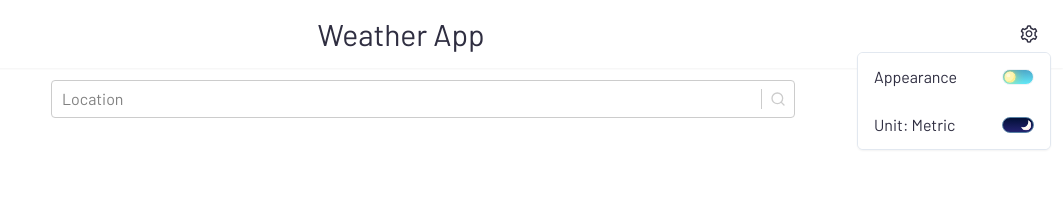
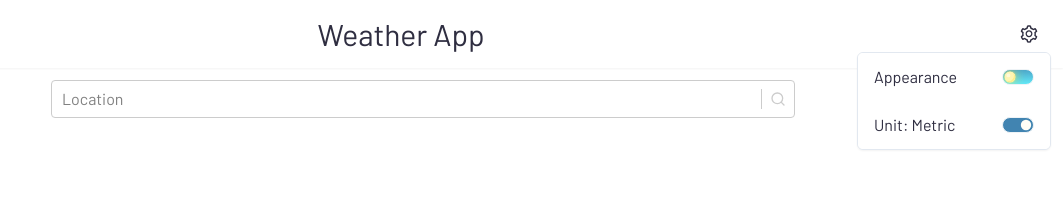
Before and after one commit to palprabhat/weather-app, a Next.js app: page / in a window 1280 px wide. Both pictures are taken after a click on the button 1245 px from the left and 34 px from the top of the page. Shown: the top 207 px of the page, without its empty margins (217-1280 px from the left). Built offline with nearby package versions, Linux system fonts and the light colour scheme.

Commit message:
added temp conversion

```diff
--- a/components/dropMenu.jsx
+++ b/components/dropMenu.jsx
@@ -28,7 +28,7 @@ const RenderItems = ({ children, closeOnItemSelect, darkTheme }) => {
             className={`${
               darkTheme
                 ? "bg-gray-800 hover:bg-gray-700 focus:bg-gray-700"
-                : "bg-white"
+                : "bg-white hover:bg-indigo-100 focus:bg-indigo-100"
             }`}
             onClick={(e) => (!closeOnItemSelect ? e.stopPropagation() : null)}
           >
--- a/components/header.jsx
+++ b/components/header.jsx
@@ -1,4 +1,5 @@
-import ToggleThemeSwitch from "./toggleThemeSwitch/index";
+import ToggleThemeSwitch from "./toggleThemeSwitch";
+import ToggleSwitch from "./toggleSwitch";
 import { useDarkTheme, useThemeToggle } from "../context/themeContext";
 import { useMertic, useUnitToggle } from "../context/unitContext";
 import DropMenu from "./dropMenu";
@@ -46,7 +47,7 @@ const Header = () => {
             />
           </MenuItems>
           <MenuItems title={`Unit: ${metric ? "Metric" : "Imperial"}`}>
-            <ToggleThemeSwitch
+            <ToggleSwitch
               id="unit-toggle"
               size="0.5rem"
               checked={metric}
--- /dev/null
+++ b/components/toggleSwitch/index.jsx
@@ -0,0 +1,29 @@
+// design style from https://codepen.io/nathangath/pen/qYeOJJ
+
+import styles from "./toggleSwitch.module.scss";
+
+const ToggleSwitch = ({
+  id = "toggleSwitch",
+  size,
+  onChange,
+  checked,
+  ...props
+}) => {
+  return (
+    <div className={styles.toggleContainer}>
+      <input
+        type="checkbox"
+        id={id}
+        className={styles.themeToggle}
+        checked={checked}
+        onChange={onChange}
+        {...props}
+      />
+      <label htmlFor={id} style={{ fontSize: size }}>
+        <span />
+      </label>
+    </div>
+  );
+};
+
+export default ToggleSwitch;
--- /dev/null
+++ b/components/toggleSwitch/toggleSwitch.module.scss
@@ -0,0 +1,52 @@
+.toggleContainer {
+  --switch-w: 4em;
+  --switch-h: 2em;
+  --switch-handle-scale: 0.65;
+  --switch-off-handle-x: -0.125em;
+  --switch-on-handle-x: calc(100% - 0.125em);
+  --switch-transition-duration: 0.2s;
+
+  .themeToggle {
+    display: none;
+
+    & + label {
+      display: flex;
+      height: var(--switch-h);
+      width: var(--switch-w);
+      border-radius: calc(var(--switch-h) / 2);
+      background-size: auto 8em;
+      background-position: bottom;
+      background-color: #4184b1;
+      transition: var(--switch-transition-duration);
+      border: 0.125em solid hsl(207, 30%, 95%);
+      overflow: hidden;
+
+      span {
+        background: #fffff7;
+        border-radius: 50%;
+        height: var(--switch-h);
+        width: var(--switch-h);
+        transform: translateX(var(--switch-off-handle-x))
+          scale(var(--switch-handle-scale));
+        transition: var(--switch-transition-duration);
+        cursor: pointer;
+        margin-top: var(--switch-off-handle-x);
+      }
+    }
+
+    &:checked {
+      font-size: var(--switch-font-size);
+
+      & + label {
+        background-position: top;
+
+        span {
+          background: #fffff7;
+          border-radius: 50%;
+          transform: translateX(var(--switch-on-handle-x))
+            scale(var(--switch-handle-scale));
+        }
+      }
+    }
+  }
+}
--- a/components/weatherCard.jsx
+++ b/components/weatherCard.jsx
@@ -1,14 +1,18 @@
 import { useDarkTheme } from "../context/themeContext";
 import * as dayjs from "dayjs";
 import { useMertic } from "../context/unitContext";
-import { getDayTime, getweatherIcon } from "../utils";
+import { getDayTime, getFahrenheit, getweatherIcon } from "../utils";
 import { IconContext } from "react-icons/lib";
 import { WiSunrise, WiSunset, WiTime3 } from "react-icons/wi";
-import { GiSandsOfTime } from "react-icons/gi";
 
 const WeatherCard = ({ weather, placeName }) => {
   const darkTheme = useDarkTheme();
   const metric = useMertic();
+
+  const formattedTemp = metric
+    ? weather.current.temp
+    : getFahrenheit(weather.current.temp);
+  const temp = parseFloat(formattedTemp.toString()).toFixed(0);
 
   return (
     <div
@@ -32,9 +36,7 @@ const WeatherCard = ({ weather, placeName }) => {
         </div>
 
         <div>
-          <div className="text-5xl">
-            {`${weather.current.temp}°${metric ? "C" : "F"}`}
-          </div>
+          <div className="text-5xl">{`${temp}°${metric ? "C" : "F"}`}</div>
           <div>{`Feels like ${weather.current.feels_like}`}</div>
           <div className="text-xl">{placeName}</div>
         </div>
--- /dev/null
+++ b/utils/conversions.js
@@ -0,0 +1,3 @@
+export const getFahrenheit = (cel) => {
+  return cel * (9 / 5) + 32;
+};
--- a/utils/index.js
+++ b/utils/index.js
@@ -1,3 +1,4 @@
+export * from "./conversions";
+export * from "./days";
 export * from "./findByType";
 export * from "./mapWeatherIcons";
-export * from "./days";
```
